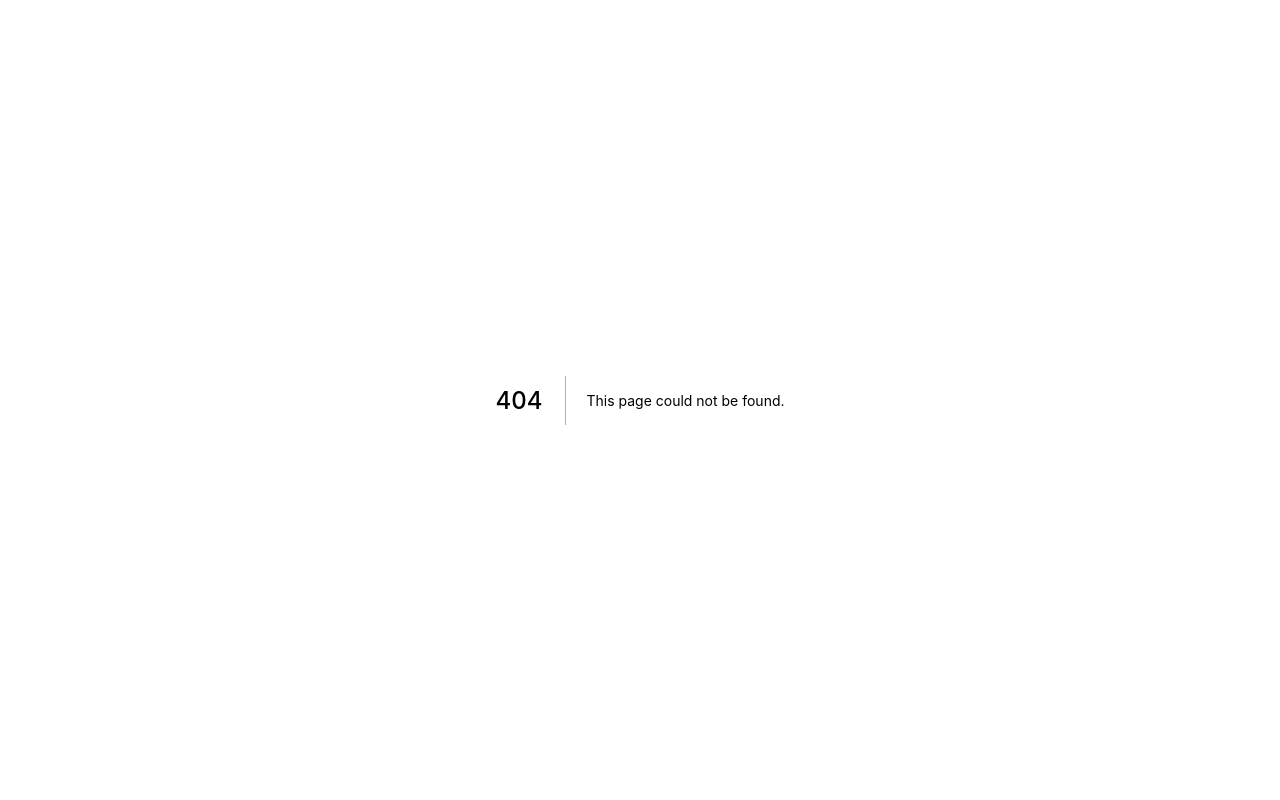
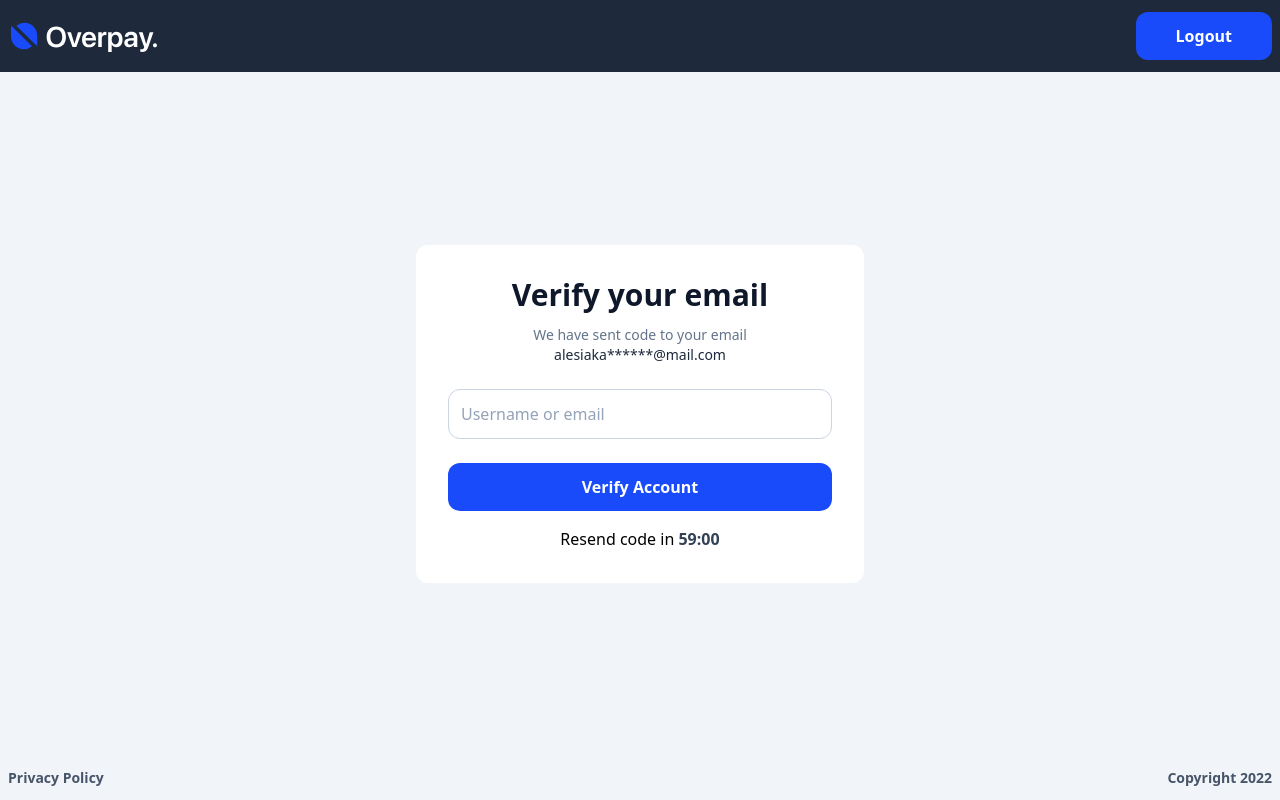
Before and after one commit to iamsahebgiri/overpay, a Next.js app: page /verify-otp in a window 1280 px wide. Before the commit this address had no page. Built offline with nearby package versions, Linux system fonts and the light colour scheme.

Commit message:
draft: verify otp auth page

```diff
--- /dev/null
+++ b/components/page/otp-auth.jsx
@@ -0,0 +1,47 @@
+import { Button } from "components/common/button";
+import { TextField } from "components/common/text-field";
+import FullHeader from "components/layout/full-header";
+import React from "react";
+
+const OtpAuth = () => {
+  return (
+    <FullHeader>
+      <div className="space-y-6">
+        <div>
+          <h2 className="text-3xl text-center font-extrabold text-slate-900">
+            Verify your email
+          </h2>
+          <p className="mt-3 text-sm text-center text-slate-500">
+            We have sent code to your email
+          </p>
+          <p className="text-sm font-medium text-center text-slate-800">
+            alesiaka******@mail.com
+          </p>
+        </div>
+        <div>
+          <form action="#" method="POST">
+            <div>
+              <TextField
+                id="email"
+                name="email"
+                type="email"
+                autoComplete="email"
+                placeholder="Username or email"
+                required
+              />
+            </div>
+          </form>
+        </div>
+        <div>
+          <Button className="w-full">Verify Account</Button>
+          <div className="w-full mt-4 text-center">
+            Resend code in{" "}
+            <span className="font-extrabold text-slate-700">59:00</span>
+          </div>
+        </div>
+      </div>
+    </FullHeader>
+  );
+};
+
+export default OtpAuth;
--- /dev/null
+++ b/pages/verify-otp.jsx
@@ -0,0 +1,12 @@
+import OtpAuth from "components/page/otp-auth";
+import React from "react";
+
+const VerifyOtpPage = () => {
+  return (
+    <div>
+      <OtpAuth />
+    </div>
+  );
+};
+
+export default VerifyOtpPage;
```
